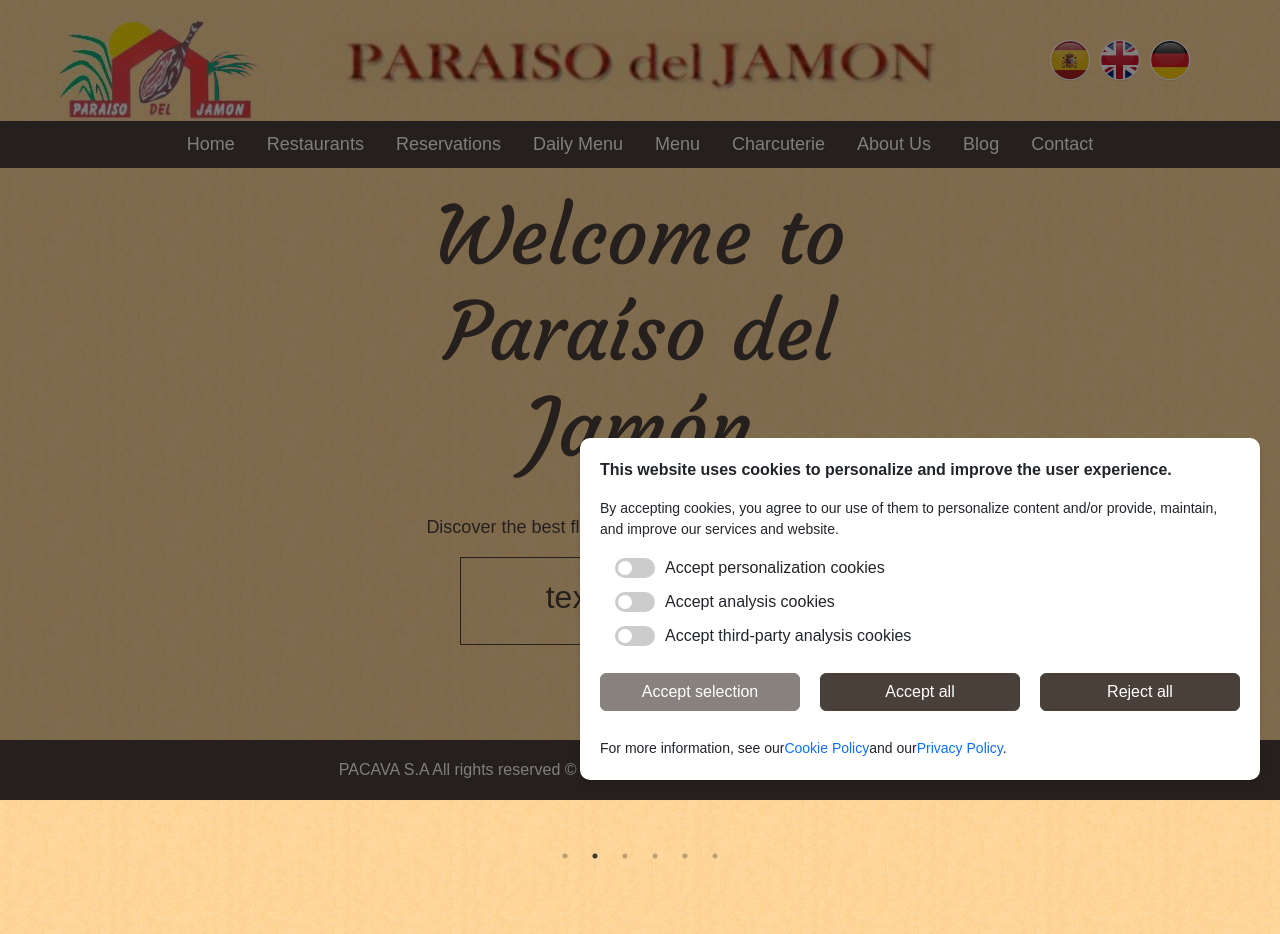
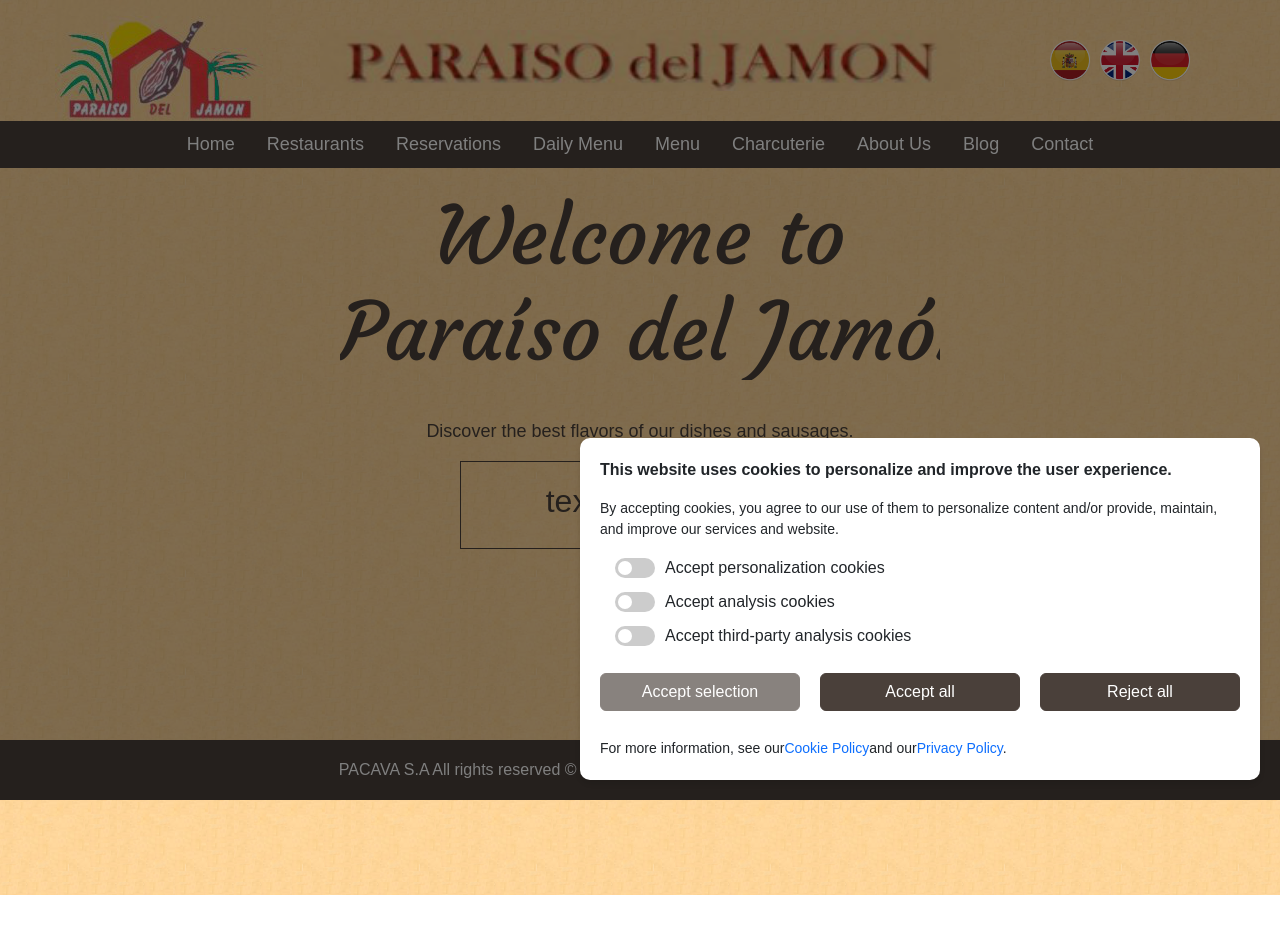
Before and after one commit to Galen222/ParaisoWeb, a Next.js app in the folder frontend/: page / in a window 1280 px wide. Shown: the top 934 px of the page. After the commit the page ends 895 px from the top, so only its background shows below. Built offline with nearby package versions, Linux system fonts and the light colour scheme.

Commit message:
Frontend: Arreglado desbordamiento por la derecha de la animación en la página index

```diff
--- a/frontend/src/styles/index.module.css
+++ b/frontend/src/styles/index.module.css
@@ -1,17 +1,22 @@
 .animationContainer {
-  display: flex;
-  flex-direction: column;
-  justify-content: space-around;
-  align-items: center;
+  overflow: hidden; /* Esto oculta cualquier desbordamiento horizontal */
+  width: 100%; /* Asegura que el contenedor no se expanda más allá del ancho de la pantalla */
+  position: relative; /* Asegura que el contenedor mantenga su posición en relación a su padre */
   padding-bottom: 30px;
 }
 
 .animationTime {
   --animate-duration: 1s;
   --animate-delay: 0.5s;
+  display: flex; /* Usar flex para manejar la disposición de los elementos */
+  flex-direction: column; /* Esto organiza los elementos verticalmente */
+  align-items: center; /* Centra los elementos horizontalmente */
+  justify-content: center;
 }
 
 .animationFont {
+  white-space: nowrap; /* Evita que el texto se rompa en múltiples líneas */
+  overflow: hidden; /* Oculta cualquier contenido que se desborde */
   font-family: "Courgette", serif !important;
   font-size: 80px;
 }
```
